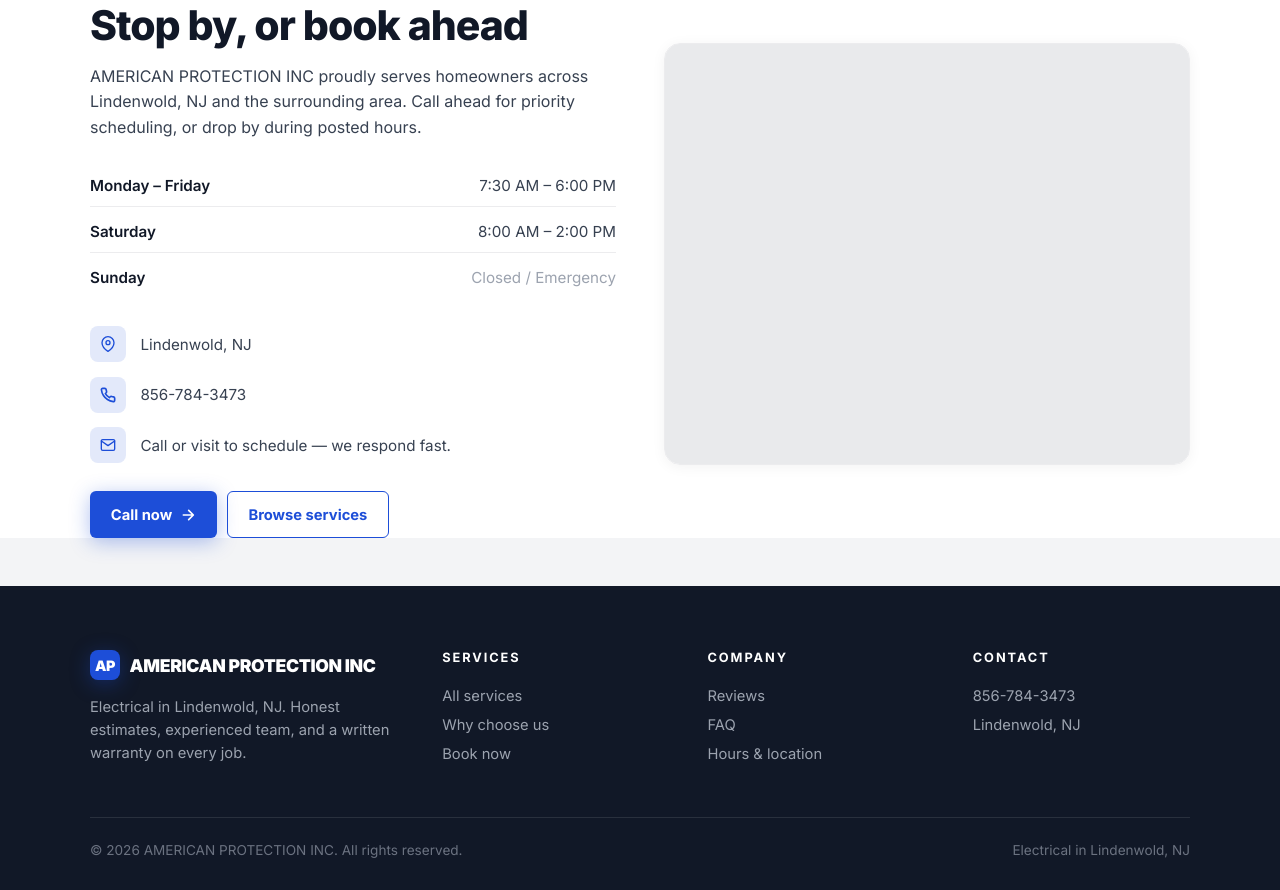
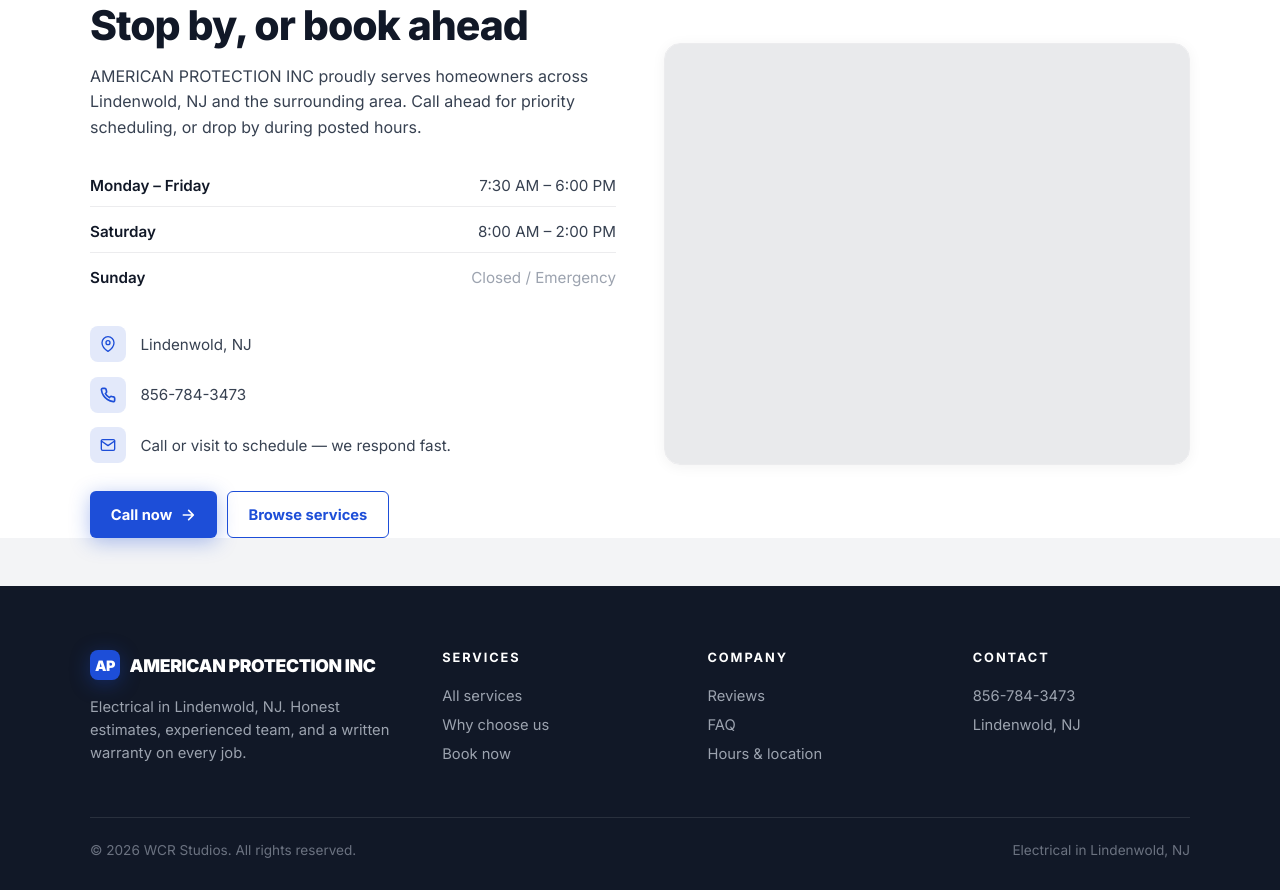
Before and after one commit to Wrenbjor/trades--american-protection-inc, a plain HTML site: page index.html in a window 1280 px wide. Shown: the part 4665-5555 px from the top of the page. Drawn offline with nearby package versions, Linux system fonts and the light colour scheme; no server answers.

Commit message:
Update site

```diff
--- a/index.html
+++ b/index.html
@@ -605,7 +605,7 @@
     </div>
   </div>
   <div class="foot-bottom">
-    <div>&copy; 2026 AMERICAN PROTECTION INC. All rights reserved.</div>
+    <div>&copy; 2026 WCR Studios. All rights reserved.</div>
     <div>Electrical in Lindenwold, NJ</div>
   </div>
 </footer>
```
